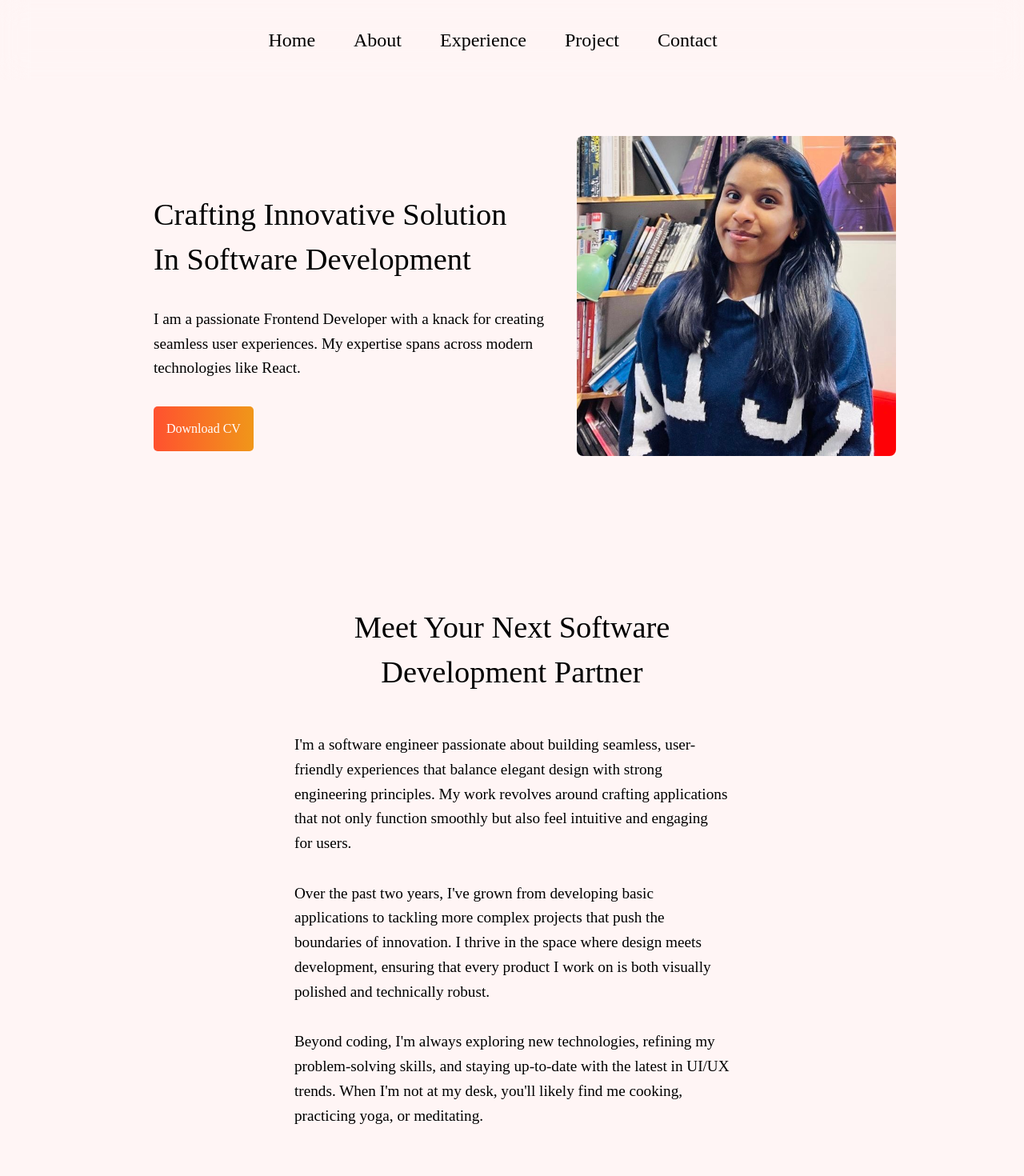
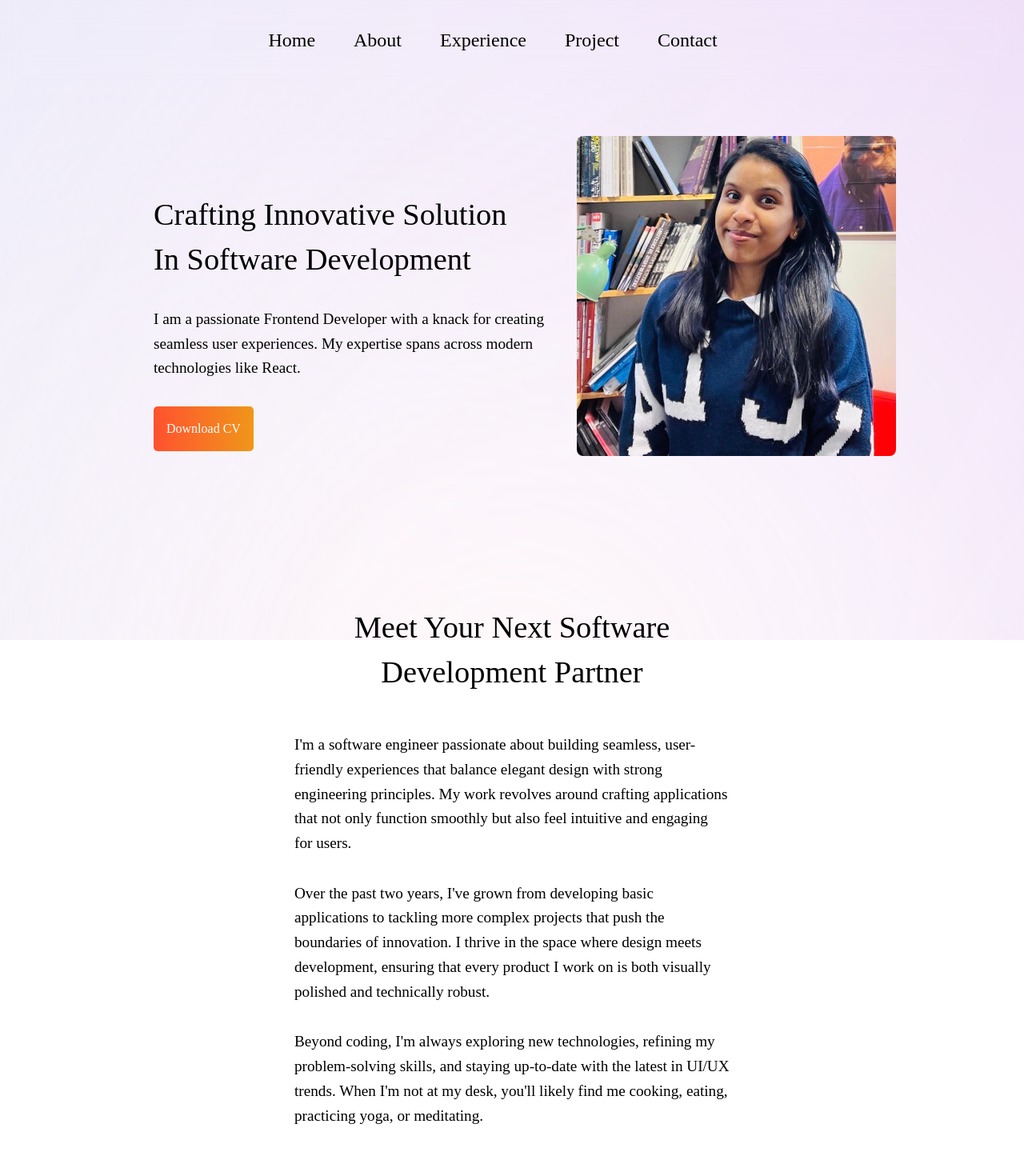
Before and after one commit to pooja-pimpalshende/portfolio, a React (Vite) app: page / in a window 1280 px wide. Shown: the top 1470 px of the page at 80% size. Built offline with nearby package versions, Linux system fonts and the light colour scheme; a web font is replaced by a local one.

Commit message:
mouse move styles, refactor

```diff
--- a/src/App.jsx
+++ b/src/App.jsx
@@ -7,6 +7,7 @@ import Experience from "./components/Experience";
 import Contact from "./components/Contact";
 import Header from "./components/Header/Header";
 import Project from "./components/Project";
+import AuroraBg from "./components/AuroraBg";
 
 function App() {
   // eslint-disable-next-line no-unused-vars
@@ -22,6 +23,7 @@ function App() {
   }, []);
   return (
     <>
+      <AuroraBg />
       <Header setActive={setActive} />
 
       <Element name="home">
--- a/src/components/About.jsx
+++ b/src/components/About.jsx
@@ -24,7 +24,7 @@ const About = () => {
             Beyond coding, I&apos;m always exploring new technologies, refining
             my problem-solving skills, and staying up-to-date with the latest in
             UI/UX trends. When I&apos;m not at my desk, you&apos;ll likely find
-            me cooking, practicing yoga, or meditating.
+            me cooking, eating, practicing yoga, or meditating.
           </p>
         </div>
       </span>
--- a/src/index.css
+++ b/src/index.css
@@ -1,6 +1,6 @@
 @import "tailwindcss";
 :root {
-  background-color: #fff5f5;
+  /* background-color: rgb(255, 245, 245); */
 }
 
 p {
```
